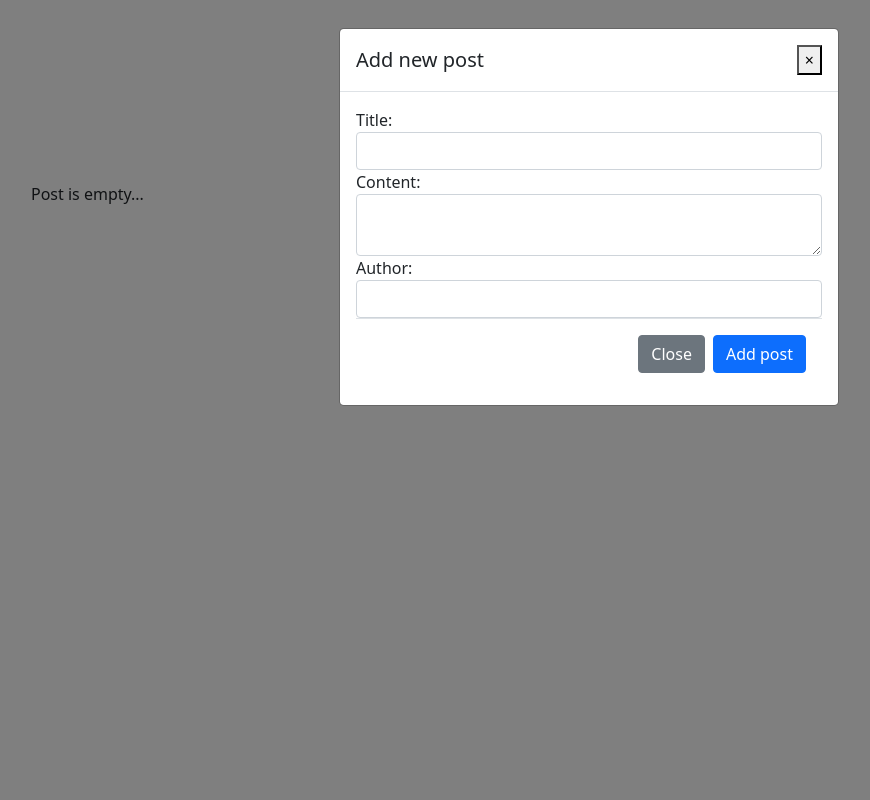
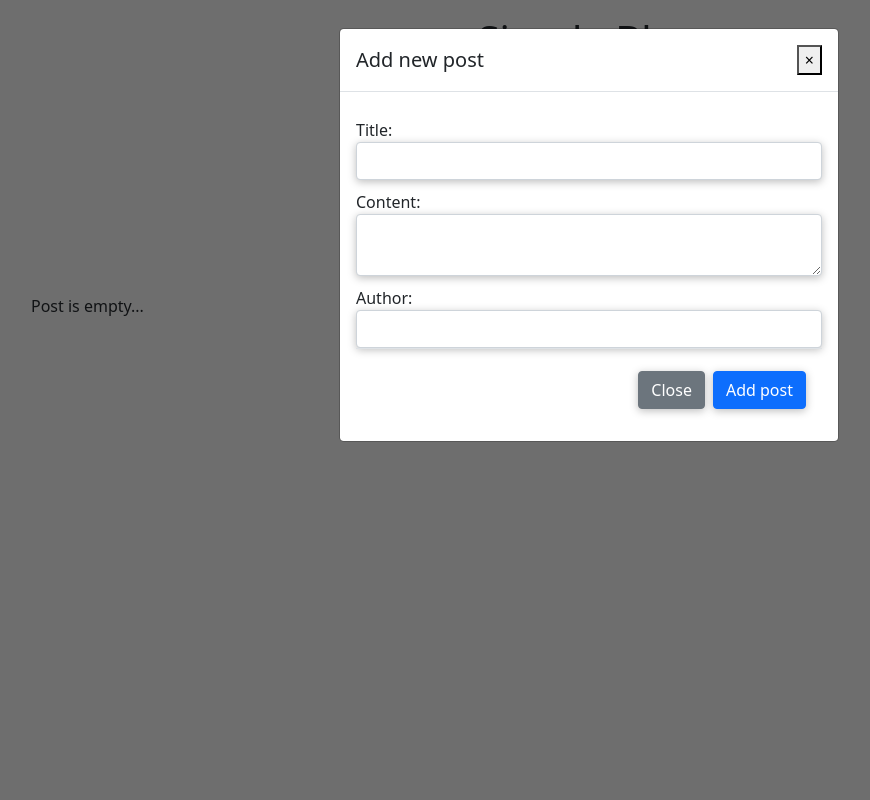
Before and after one commit to shadman-ahmed-bs23/Simple-Blog, a PHP site: page / in a window 1280 px wide, after a click on "Create a new Post". Shown: the whole page, without its empty margins (51-921 px from the left). Run offline with PHP 8.4, Linux system fonts and the light colour scheme; data that the repository does not hold is empty.

Commit message:
Basic Styling added

```diff
--- a/classes/DbConnect.class.php
+++ b/classes/DbConnect.class.php
@@ -3,7 +3,7 @@
 class DbConnect {
     private $host = "localhost";
     private $user = "root";
-    private $pwd = "bT4sM2h8SuBV&@2a";
+    private $pwd = "Admin@123";
     private $dbName = "oopblog";
 
     public function connect() {
--- a/editForm.php
+++ b/editForm.php
@@ -4,7 +4,7 @@
 
     $posts = new Posts();
 
-  $post = $posts->editPost($_GET['id']);
+    $post = $posts->editPost($_GET['id']); // Get specific post data
     $id = $post['id'];
     $title = $post['title'];
     $body = $post['body'];
@@ -31,7 +31,7 @@
                     <label>Author: </label>
                     <input class="form-control" name="post-author" type="text" value="<?= $author ?>" required>
                 </div>
-          <a href="index.php" class="btn btn-secondary">Close</a>
+                <a href="index.php" class="btn btn-secondary">Go Back</a>
                 <button type="submit" class="btn btn-primary">Update post</button>
             </form>
         </div>
--- a/index.php
+++ b/index.php
@@ -41,48 +41,26 @@
     </div>
 </div>
 
-<!-- <div class="row">
-  <div class="col-md-6">
-    <div class="card">
-      <div class="card-body">
-        <h5 class="card-title">Post One</h5>
-        <p class="card-text">Lorem ipsum dolor sit amet consectetur adipisicing elit. Laborum, molestias distinctio? Maxime non deserunt praesentium nihil ipsum, eaque adipisci a accusamus ut officia iure nisi sit, quod voluptas officiis modi.</p>
-        <h6 class="card-subtitle text-muted text-right">Author: Candra</h6>
-        <button class="btn btn-warning">Edit</button>
-        <button class="btn btn-danger">Delete</button>
-      </div>
-    </div>
-  </div>
-  <div class="col-md-6">
-  <div class="card">
-    <div class="card-body">
-      <h5 class="card-title">Post Two</h5>
-      <p class="card-text">Lorem ipsum dolor sit amet consectetur adipisicing elit. Laborum, molestias distinctio? Maxime non deserunt praesentium nihil ipsum, eaque adipisci a accusamus ut officia iure nisi sit, quod voluptas officiis modi.</p>
-      <h6 class="card-subtitle text-muted text-right">Author: John DOe</h6>
-      <button class="btn btn-warning">Edit</button>
-      <button class="btn btn-danger">Delete</button>
-    </div>
-  </div>
-</div> -->
 
 <div class="row">
 <?php
     $posts = new Posts();
-    if($posts->getPost()) {
+    if($posts->getPost()) {  //Get all posts
         foreach($posts->getPost() as $post) {
-        echo '<div class="col-md-6 mt-4">';
+            echo '<div class="col-md-6">';
             echo '<div class="card">';
             echo '<div class="card-body">';
-        echo "<h5 class='card-title'>" . $post['title'] . "</h5>";
+            echo "<h3 class='card-title'>" . $post['title'] . "</h3>";
             echo "<p class='card-text'>" . $post['body'] . "</p>";
             echo "<h6 class='card-subtitle text-muted text-right'>Author: " . $post['author'] . "</h6>";
-        echo "<a  href='editForm.php?id=" . $post['id'] . "' class='btn btn-warning'>Edit</a> ";
-        echo "<a href='process.php?send=del&id=" . $post['id'] . "' class='btn btn-danger'>Delete</a>";
+            echo "<a  href='editForm.php?id=" . $post['id'] . "' class='btn btn-warning mt-3'>Edit</a> ";
+            echo "<a href='process.php?send=del&id=" . $post['id'] . "' class='btn btn-danger mt-3'>Delete</a>";
             echo "</div>";
             echo "</div>";
             echo "</div>";
         }
-    }  else {
+    }
+    else {
         echo "<p class='mt-5 mx-auto'>Post is empty...</p>";
     }
 ?>
--- /dev/null
+++ b/styles.css
@@ -0,0 +1,23 @@
+body {
+    background-color: #ddd;
+}
+
+.card {
+    background-color: #cdcdcd;
+    box-shadow: 0 2px 8px rgba(0, 0, 0, 0.26);
+    margin-bottom: 25px;
+}
+
+.btn {
+    margin-top: 10px;
+    box-shadow: 0 2px 8px rgba(0, 0, 0, 0.26);
+}
+
+input, textarea{
+    background-color: #ededed;
+    box-shadow: 0 2px 8px rgba(0, 0, 0, 0.26);
+}
+
+label {
+    margin-top: 10px;
+}
--- a/templates/footer.php
+++ b/templates/footer.php
@@ -1,7 +1,5 @@
 </div>
 
-<!-- Optional JavaScript -->
-<!-- jQuery first, then Popper.js, then Bootstrap JS -->
-<script src="https://cdn.jsdelivr.net/npm/bootstrap@5.0.0-beta2/dist/js/bootstrap.bundle.min.js" integrity="sha384-b5kHyXgcpbZJO/tY9Ul7kGkf1S0CWuKcCD38l8YkeH8z8QjE0GmW1gYU5S9FOnJ0" crossorigin="anonymous"></script>
+    <script src="https://cdn.jsdelivr.net/npm/bootstrap@5.0.0-beta2/dist/js/bootstrap.bundle.min.js" integrity="sha384-b5kHyXgcpbZJO/tY9Ul7kGkf1S0CWuKcCD38l8YkeH8z8QjE0GmW1gYU5S9FOnJ0" crossorigin="anonymous"></script>
 </body>
 </html>
--- a/templates/header.php
+++ b/templates/header.php
@@ -11,7 +11,10 @@
     rel="stylesheet"
     integrity="sha384-BmbxuPwQa2lc/FVzBcNJ7UAyJxM6wuqIj61tLrc4wSX0szH/Ev+nYRRuWlolflfl"
     crossorigin="anonymous">
-    <title>CRUD - php-oop-pdo</title>
+<link rel="stylesheet" href="styles.css">
+<title>Simple Blog</title>
 </head>
 <body>
     <div class="container">
+        <h1 class="text-center mt-3">Simple Blog</h1>
+        <p class="text-center">Implemented using PHP with OOP and PDO.</p>
```
Lines whose indentation alone changed are shown as unchanged.
